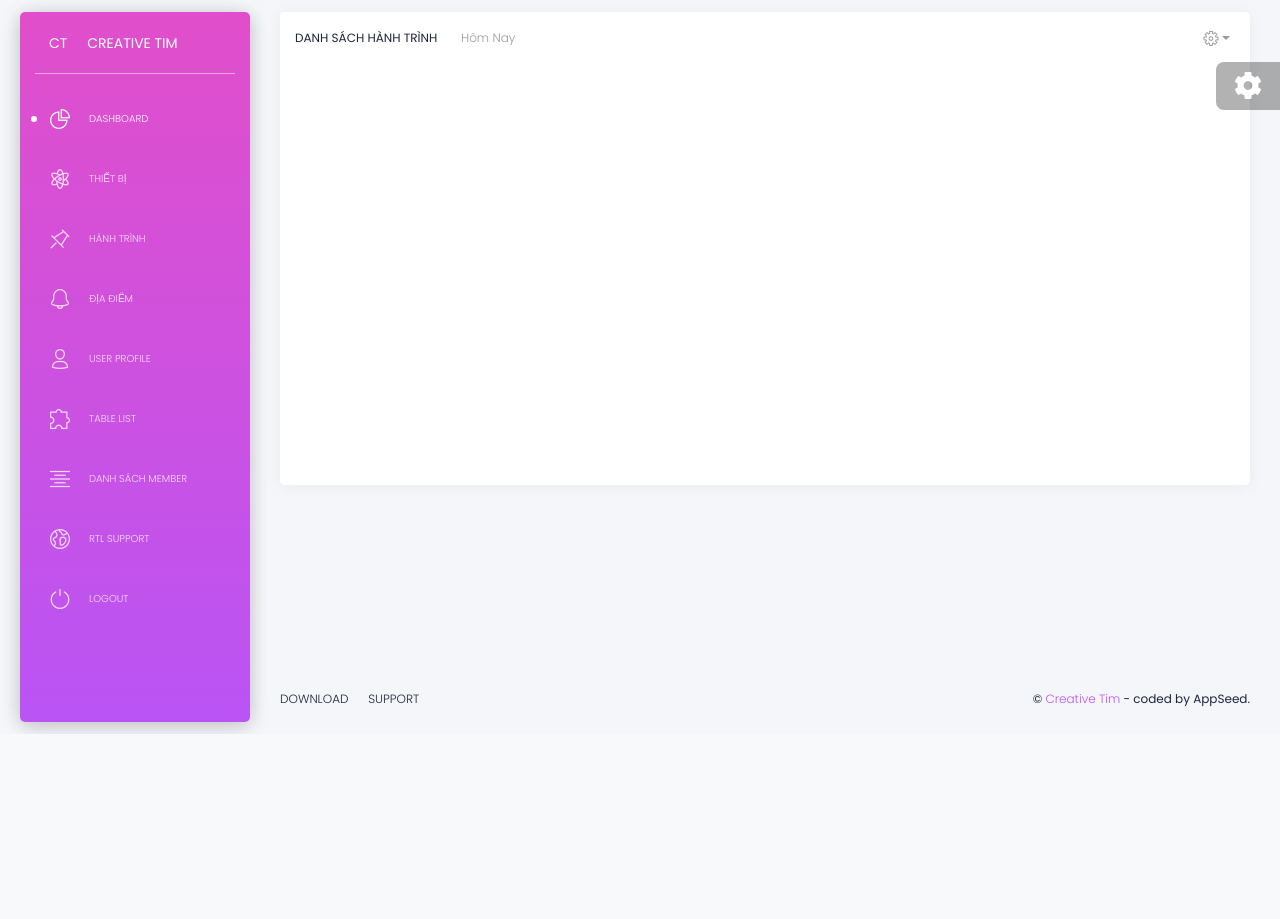
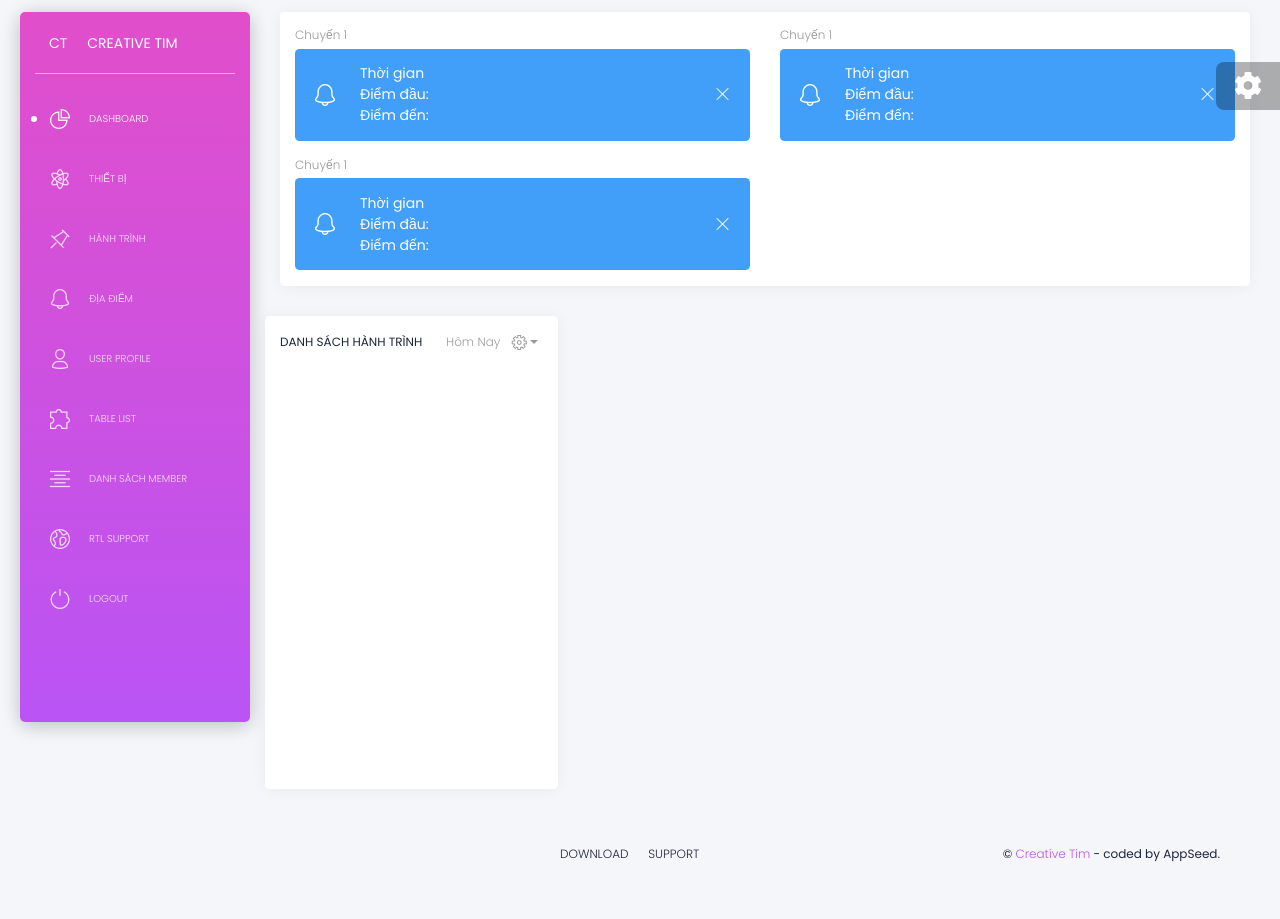
Before and after one commit to ducanhvna/vantai-gateway, a Django app: page / in a window 1280 px wide. Shown: the part 68-987 px from the top of the page. Before the commit the page ends 802 px from the top, so only its background shows below. Run offline with Django 3.2, Linux system fonts and the light colour scheme; the visitor is signed in with stand-in values (Sample User, id 1); data that the repository does not hold is empty; some libraries are stand-ins or nearby versions.

Commit message:
Update index.html

```diff
--- a/apps/templates/home/index.html
+++ b/apps/templates/home/index.html
@@ -8,6 +8,59 @@
 {% block content %}
 
     <div class="content">
+           <div class="row">
+
+      <div class="col-12">
+        <div class="card card-chart">
+          <div class="card-header ">
+            <div class="row">
+              <div class="col-sm-6 text-left">
+                <h5 class="card-category">Chuyến 1</h5>
+                    <div class="alert alert-info alert-with-icon" data-notify="container">
+                        <button type="button" aria-hidden="true" class="close" data-dismiss="alert" aria-label="Close">
+                        <i class="tim-icons icon-simple-remove"></i>
+                        </button>
+                        <span data-notify="icon" class="tim-icons icon-bell-55"></span>
+                        <span data-notify="message">Thời gian</span>
+
+                        <span data-notify="message">Điểm đầu: </span>
+                        <span data-notify="message">Điểm đến: </span>
+
+                    </div>
+              </div>
+              <div class="col-sm-6 text-left">
+                <h5 class="card-category">Chuyến 1</h5>
+                    <div class="alert alert-info alert-with-icon" data-notify="container">
+                        <button type="button" aria-hidden="true" class="close" data-dismiss="alert" aria-label="Close">
+                        <i class="tim-icons icon-simple-remove"></i>
+                        </button>
+                        <span data-notify="icon" class="tim-icons icon-bell-55"></span>
+                        <span data-notify="message">Thời gian</span>
+
+                        <span data-notify="message">Điểm đầu: </span>
+                        <span data-notify="message">Điểm đến: </span>
+
+                    </div>
+              </div>
+              <div class="col-sm-6 text-left">
+                <h5 class="card-category">Chuyến 1</h5>
+                    <div class="alert alert-info alert-with-icon" data-notify="container">
+                        <button type="button" aria-hidden="true" class="close" data-dismiss="alert" aria-label="Close">
+                        <i class="tim-icons icon-simple-remove"></i>
+                        </button>
+                        <span data-notify="icon" class="tim-icons icon-bell-55"></span>
+                        <span data-notify="message">Thời gian</span>
+
+                        <span data-notify="message">Điểm đầu: </span>
+                        <span data-notify="message">Điểm đến: </span>
+
+                    </div>
+              </div>
+            </div>
+          </div>
+
+        </div>
+      </div>
 
         <div class="row">
             <div class="col-md-12">
```
